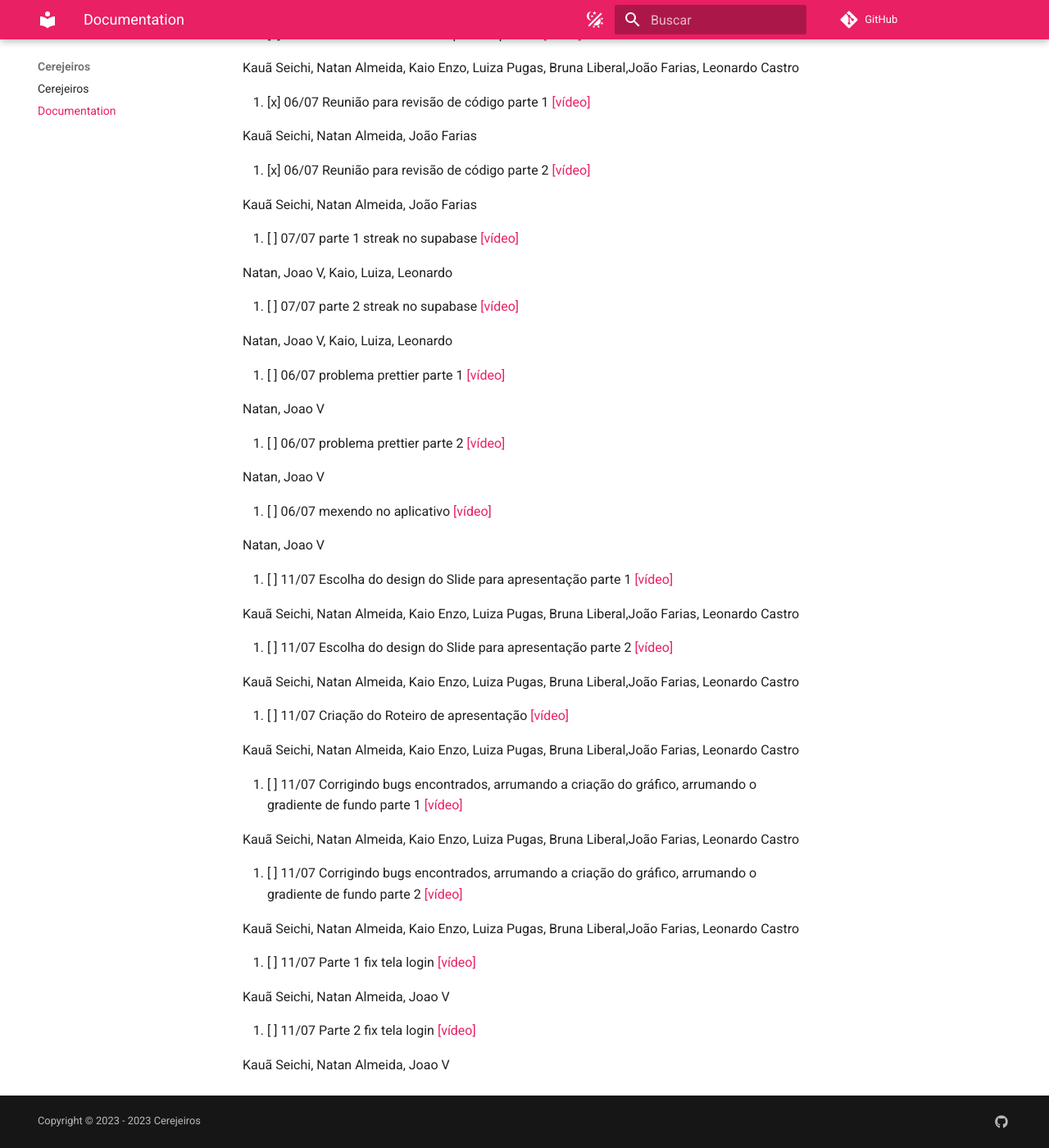
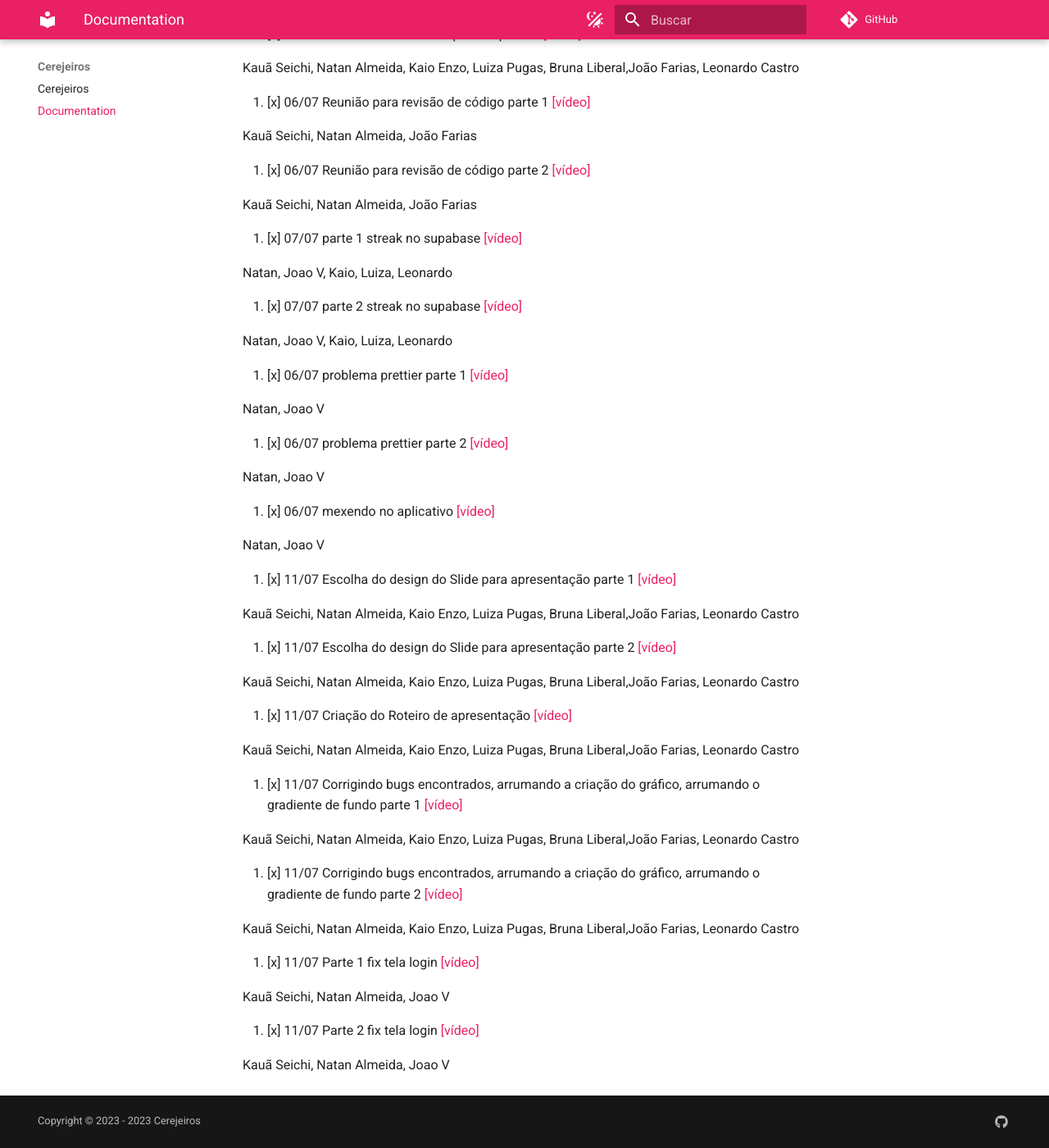
Before and after one commit to cerejeiros/bloom, an MkDocs documentation site: the page built from docs/documentation.md, in a window 1280 px wide and 1400 px high, scrolled down 5411 px. Shown: the whole window at 82% size. Built offline with MkDocs 1.6.1 and Material for MkDocs 9.7.7, drawn with Linux system fonts in a browser that asks for light colours; comment, search, counter and statistics services are not loaded; some of the changed text lies outside the part shown.

```diff
--- a/docs/documentation.md
+++ b/docs/documentation.md
@@ -194,15 +194,15 @@ Kauã, Natan
 
 Kauã, Natan, Joao V, Leonardo Castro e Kaio
 
-49. [ ] 10/06 implementando  na onboarding [[vídeo]](https://drive.google.com/file/d/1iHMZFjHQwQlLUdrc5MFLFM_o_ea7VxT1/view?usp=drive_link)
+49. [x] 10/06 implementando  na onboarding [[vídeo]](https://drive.google.com/file/d/1iHMZFjHQwQlLUdrc5MFLFM_o_ea7VxT1/view?usp=drive_link)
 
 Bruna Liberal, Joao farias
 
-50. [ ] 11/06 Fazendo arts para a Onboarding e atualizado componentes Parte 1 [[vídeo]](https://drive.google.com/drive/folders/1WUH_HKjrRolpq8PQYaerOoQe_rYocuUN)
+50. [ ] 11/06 Fazendo arts para a Onboarding e atualizado componentes Parte 1 [[vídeo]](https://drive.google.com/drive/folders/1WUH_HKjrRolpq8PQYaerOoQe_rYocuUN)**
 
 Bruna Liberal, Joao farias
 
-51. [ ] 11/06 Fazendo arts para a Onboarding e atualizado componentes Parte 2 [[vídeo]](https://drive.google.com/file/d/1bz-b5vqf0U7TgBn4Wln5Jb-1HFH3QzN/view?usp=drive_link)
+51. [ ] 11/06 Fazendo arts para a Onboarding e atualizado componentes Parte 2 [[vídeo]](https://drive.google.com/file/d/1bz-b5vqf0U7TgBn4Wln5Jb-1HFH3QzN/view?usp=drive_link)**
 
 Bruna Liberal, Joao farias
 
@@ -210,7 +210,7 @@ Bruna Liberal, Joao farias
 
 Bruna Liberal, Luiza Pugas
 
-53. [ ] 15/06 detahes da onboarding parte 2 [[vídeo]](https://drive.google.com/file/d/1Dpzw09_xg5NH2ymbvMCPoGP9ItMDmwAv/view?usp=drive_link)
+53. [x] 15/06 detahes da onboarding parte 2 [[vídeo]](https://drive.google.com/file/d/1Dpzw09_xg5NH2ymbvMCPoGP9ItMDmwAv/view?usp=drive_link)
 
 Bruna Liberal, Luiza Pugas
 
@@ -242,50 +242,50 @@ Kauã Seichi, Natan Almeida, João Farias
 
 Kauã Seichi, Natan Almeida, João Farias
 
-61. [ ] 07/07 parte 1 streak no supabase [[vídeo]](https://youtu.be/MvZ_ra4rZe0)
+61. [x] 07/07 parte 1 streak no supabase [[vídeo]](https://youtu.be/MvZ_ra4rZe0)
 
 Natan, Joao V, Kaio, Luiza, Leonardo
 
-62. [ ] 07/07 parte 2 streak no supabase [[vídeo]](https://youtu.be/kHs1br0UTcU)
+62. [x] 07/07 parte 2 streak no supabase [[vídeo]](https://youtu.be/kHs1br0UTcU)
 
 Natan, Joao V, Kaio, Luiza, Leonardo
 
-63. [ ] 06/07 problema prettier parte 1 [[vídeo]](https://youtu.be/3vheq7FqhvU)
+63. [x] 06/07 problema prettier parte 1 [[vídeo]](https://youtu.be/3vheq7FqhvU)
 
 Natan, Joao V
 
-64. [ ] 06/07 problema prettier parte 2 [[vídeo]](https://youtu.be/MnA2B1WnzTU)
+64. [x] 06/07 problema prettier parte 2 [[vídeo]](https://youtu.be/MnA2B1WnzTU)
 
 Natan, Joao V
 
-65. [ ] 06/07 mexendo no aplicativo [[vídeo]](https://youtu.be/KS90MY_G7KQ)
+65. [x] 06/07 mexendo no aplicativo [[vídeo]](https://youtu.be/KS90MY_G7KQ)
 
 Natan, Joao V
 
-66. [ ] 11/07 Escolha do design do Slide para apresentação parte 1 [[vídeo]](https://www.youtube.com/watch?v=R9kUa9KtWZQ)
+66. [x] 11/07 Escolha do design do Slide para apresentação parte 1 [[vídeo]](https://www.youtube.com/watch?v=R9kUa9KtWZQ)
 
 Kauã Seichi, Natan Almeida, Kaio Enzo, Luiza Pugas, Bruna Liberal,João Farias, Leonardo Castro
 
-67. [ ] 11/07 Escolha do design do Slide para apresentação parte 2 [[vídeo]](https://www.youtube.com/watch?v=74T6gTwrwfA)
+67. [x] 11/07 Escolha do design do Slide para apresentação parte 2 [[vídeo]](https://www.youtube.com/watch?v=74T6gTwrwfA)
 
 Kauã Seichi, Natan Almeida, Kaio Enzo, Luiza Pugas, Bruna Liberal,João Farias, Leonardo Castro
 
-68. [ ] 11/07 Criação do Roteiro de apresentação [[vídeo]](https://www.youtube.com/watch?v=xUeQau4jvHE)
+68. [x] 11/07 Criação do Roteiro de apresentação [[vídeo]](https://www.youtube.com/watch?v=xUeQau4jvHE)
 
 Kauã Seichi, Natan Almeida, Kaio Enzo, Luiza Pugas, Bruna Liberal,João Farias, Leonardo Castro
 
-69. [ ] 11/07 Corrigindo bugs encontrados, arrumando a criação do gráfico, arrumando o gradiente de fundo parte 1 [[vídeo]](https://www.youtube.com/watch?v=H1OWZbOw0Z0)
+69. [x] 11/07 Corrigindo bugs encontrados, arrumando a criação do gráfico, arrumando o gradiente de fundo parte 1 [[vídeo]](https://www.youtube.com/watch?v=H1OWZbOw0Z0)
 
 Kauã Seichi, Natan Almeida, Kaio Enzo, Luiza Pugas, Bruna Liberal,João Farias, Leonardo Castro
 
-70. [ ] 11/07 Corrigindo bugs encontrados, arrumando a criação do gráfico, arrumando o gradiente de fundo parte 2 [[vídeo]](https://www.youtube.com/watch?v=yAyU8XDt8e8)
+70. [x] 11/07 Corrigindo bugs encontrados, arrumando a criação do gráfico, arrumando o gradiente de fundo parte 2 [[vídeo]](https://www.youtube.com/watch?v=yAyU8XDt8e8)
 
 Kauã Seichi, Natan Almeida, Kaio Enzo, Luiza Pugas, Bruna Liberal,João Farias, Leonardo Castro
 
-71. [ ] 11/07 Parte 1 fix tela login [[vídeo]](https://youtu.be/9AWnU22xpqY)
+71. [x] 11/07 Parte 1 fix tela login [[vídeo]](https://youtu.be/9AWnU22xpqY)
 
 Kauã Seichi, Natan Almeida, Joao V
 
-72. [ ] 11/07 Parte 2 fix tela login [[vídeo]](https://youtu.be/UgvvucWSOkw)
+72. [x] 11/07 Parte 2 fix tela login [[vídeo]](https://youtu.be/UgvvucWSOkw)
 
 Kauã Seichi, Natan Almeida, Joao V
```
